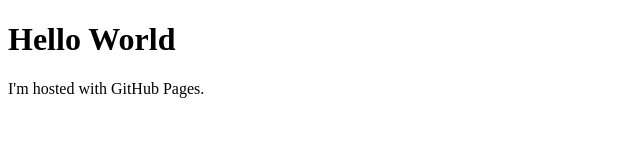
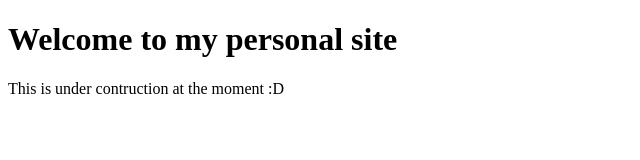
Before and after one commit to sanjuancruz23/sanjuancruz23.github.io, a plain HTML site: page index.html in a window 1280 px wide. Shown: the whole page, without its empty margins (0-640 px from the left). Drawn offline with Linux system fonts and the light colour scheme.

Commit message:
Added message

```diff
--- a/index.html
+++ b/index.html
@@ -2,7 +2,7 @@
 
 <html>
 <body>
-<h1>Hello World</h1>
-<p>I'm hosted with GitHub Pages.</p>
+<h1>Welcome to my personal site</h1>
+<p>This is under contruction at the moment :D</p>
 </body>
 </html>
```
